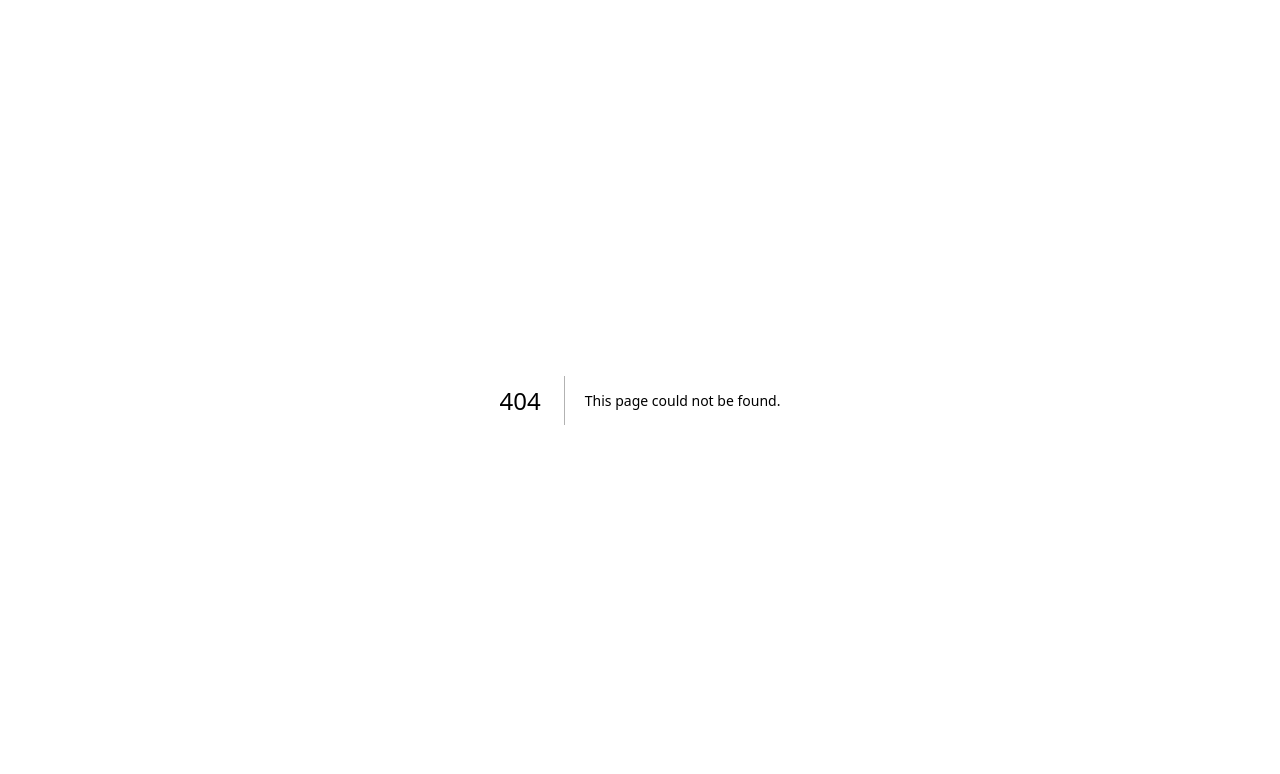
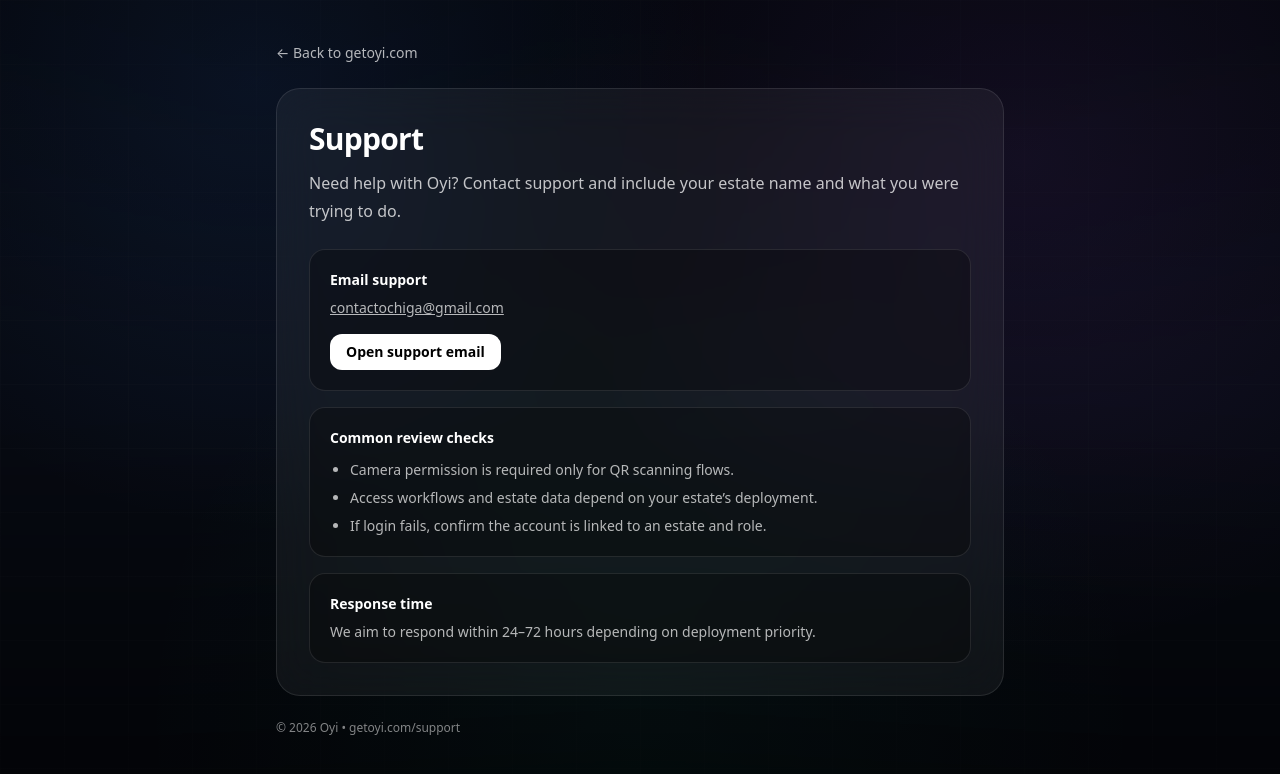
Before and after one commit to contactochiga/Oyi-page, a Next.js app: page /support in a window 1280 px wide. Before the commit this address had no page. Shown: the top 774 px of the page. Built offline with nearby package versions, Linux system fonts and the light colour scheme.

Commit message:
Create page.tsx

```diff
--- /dev/null
+++ b/src/app/support/page.tsx
@@ -0,0 +1,64 @@
+export default function SupportPage() {
+  const mailto =
+    "mailto:contactochiga@gmail.com?subject=Oyi%20Support%20Request&body=Hi%20Oyi%20Support,%0A%0AApp%20Version:%0ADevice:%0AEstate%20Name:%0AIssue%20Summary:%0ASteps%20to%20Reproduce:%0A%0AThanks.";
+
+  return (
+    <main className="min-h-screen bg-[#070A12] text-white">
+      <div className="pointer-events-none fixed inset-0">
+        <div className="absolute inset-0 bg-[radial-gradient(900px_circle_at_20%_10%,rgba(59,130,246,0.12),transparent_50%),radial-gradient(900px_circle_at_80%_20%,rgba(168,85,247,0.10),transparent_55%),radial-gradient(900px_circle_at_50%_90%,rgba(16,185,129,0.08),transparent_55%)]" />
+        <div className="absolute inset-0 opacity-[0.20] [background-image:linear-gradient(to_right,rgba(255,255,255,0.06)_1px,transparent_1px),linear-gradient(to_bottom,rgba(255,255,255,0.06)_1px,transparent_1px)]" style={{ backgroundSize: "64px 64px" }} />
+        <div className="absolute inset-0 bg-gradient-to-b from-black/30 via-transparent to-black/60" />
+      </div>
+
+      <div className="relative mx-auto w-full max-w-3xl px-5 py-10">
+        <a href="/" className="text-sm text-white/70 hover:text-white underline-offset-4 hover:underline">
+          ← Back to getoyi.com
+        </a>
+
+        <div className="mt-6 rounded-3xl border border-white/10 bg-white/5 p-6 md:p-8 backdrop-blur-xl">
+          <h1 className="text-2xl md:text-3xl font-semibold tracking-tight">Support</h1>
+          <p className="mt-3 text-white/75 leading-7">
+            Need help with Oyi? Contact support and include your estate name and what you were trying to do.
+          </p>
+
+          <div className="mt-6 grid gap-4">
+            <div className="rounded-2xl border border-white/10 bg-black/30 p-5">
+              <div className="text-sm font-semibold">Email support</div>
+              <p className="mt-2 text-sm text-white/70">
+                <a className="underline hover:text-white" href="mailto:contactochiga@gmail.com">
+                  contactochiga@gmail.com
+                </a>
+              </p>
+              <a
+                href={mailto}
+                className="mt-4 inline-flex items-center justify-center rounded-xl bg-white px-4 py-2 text-sm font-semibold text-black hover:opacity-90"
+              >
+                Open support email
+              </a>
+            </div>
+
+            <div className="rounded-2xl border border-white/10 bg-black/30 p-5">
+              <div className="text-sm font-semibold">Common review checks</div>
+              <ul className="mt-3 space-y-2 text-sm text-white/70 list-disc pl-5">
+                <li>Camera permission is required only for QR scanning flows.</li>
+                <li>Access workflows and estate data depend on your estate’s deployment.</li>
+                <li>If login fails, confirm the account is linked to an estate and role.</li>
+              </ul>
+            </div>
+
+            <div className="rounded-2xl border border-white/10 bg-black/30 p-5">
+              <div className="text-sm font-semibold">Response time</div>
+              <p className="mt-2 text-sm text-white/70">
+                We aim to respond within 24–72 hours depending on deployment priority.
+              </p>
+            </div>
+          </div>
+        </div>
+
+        <div className="mt-6 text-xs text-white/50">
+          © {new Date().getFullYear()} Oyi • getoyi.com/support
+        </div>
+      </div>
+    </main>
+  );
+}
```
